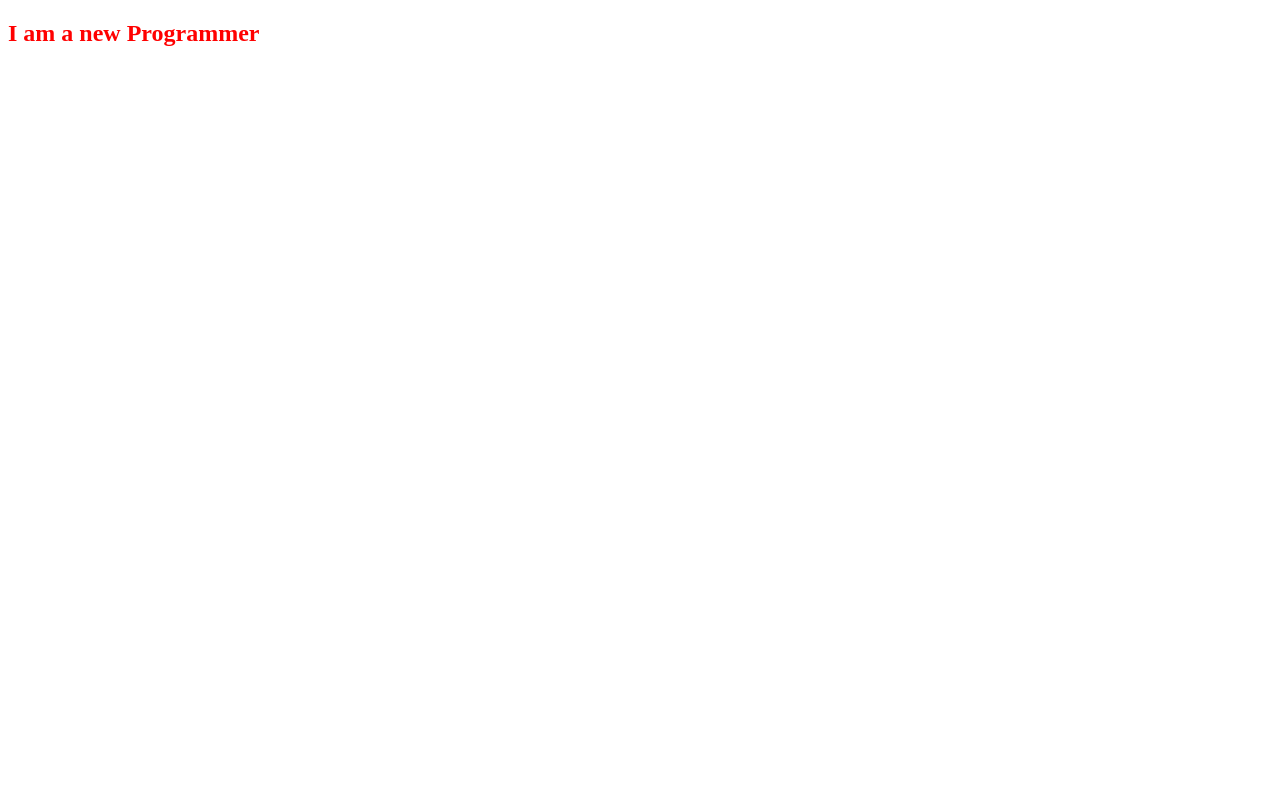
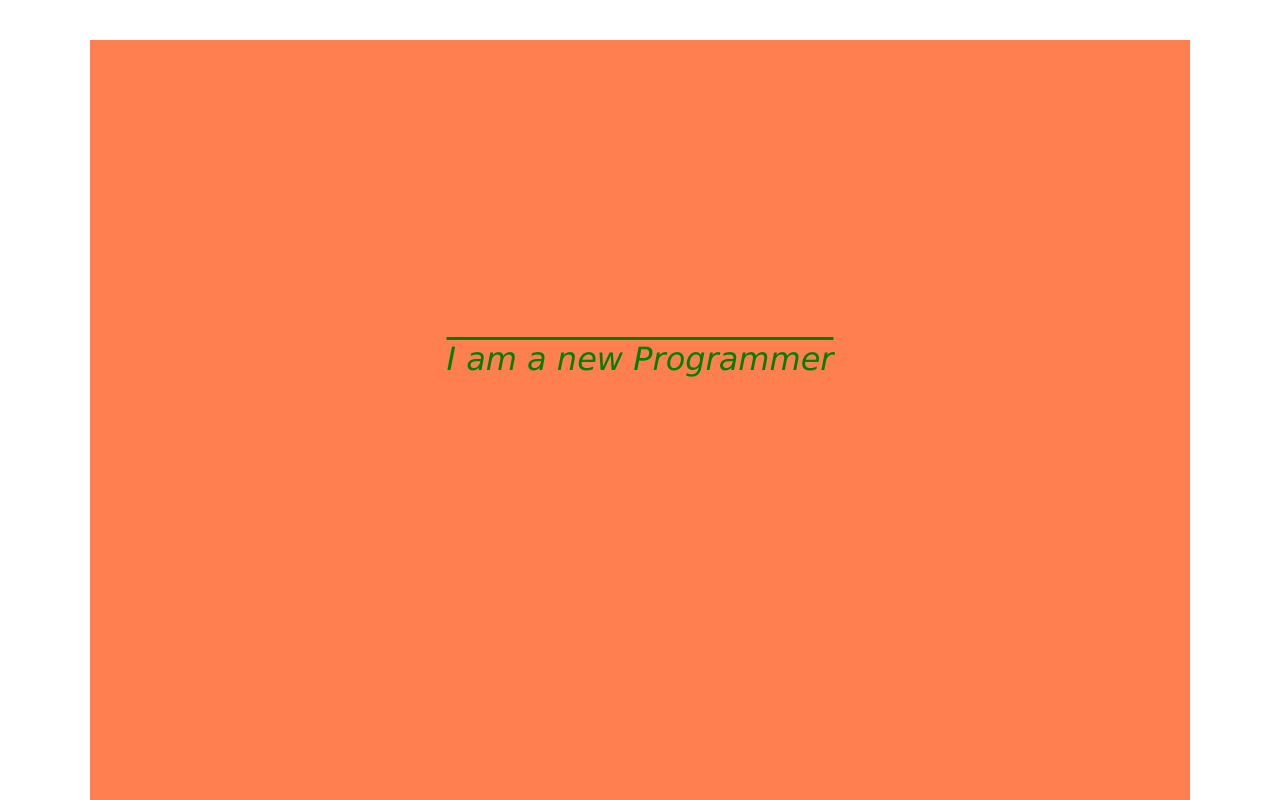
Before and after one commit to kaium44809/html-css-conceptual, a plain HTML site: page index.html in a window 1280 px wide. Shown: the top 800 px of the page. Drawn offline with Linux system fonts and the light colour scheme.

Commit message:
create section with and heading

```diff
--- a/index.html
+++ b/index.html
@@ -6,8 +6,15 @@
     <title>Kickstart HTML and CSS</title>
     <link rel="stylesheet" href="style/style.css">
     <link rel="shortcut icon" href="https://img.icons8.com/?size=48&id=20909&format=png">
+    <style>
+        h1{
+            color: green;
+        }
+    </style>
 </head>
 <body>
-    <h2>I am a new Programmer</h2>
+    <div id="heading-parent">
+        <h1>I am a new Programmer</h1>
+    </div>
 </body>
 </html>
--- a/style/style.css
+++ b/style/style.css
@@ -1,3 +1,24 @@
-h2{
-    color :red
+*{     /* universal selector(*) */
+    margin: 0;
+    padding: 0;
 }
+h1{
+    color: red;
+    font-style:italic;
+    font-weight: lighter;
+    font-family:'Lucida Sans', 'Lucida Sans Regular', 'Lucida Grande', 'Lucida Sans Unicode', Geneva, Verdana, sans-serif;
+    text-decoration: overline;
+    text-align: center;
+}
+
+#heading-parent{  /* (#)-ID seleector */
+    background-color: coral;
+    height          : 600px;
+    padding         : 300px 0px; /* here 300px(up and down) and 0px(left and right)*/
+    width           : 1100px;
+    margin-top      : 40px;
+    margin-bottom   : 10px;
+    /* to bring to the middle we need to use margin-left and margin-right :auto */
+    margin-left     : auto;
+    margin-right    : auto;
+}
```
